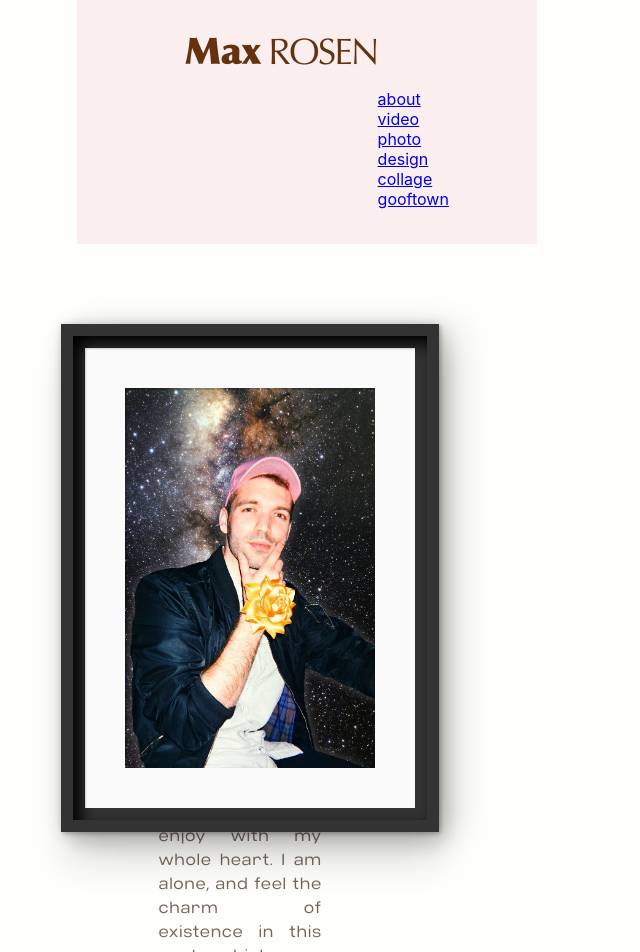
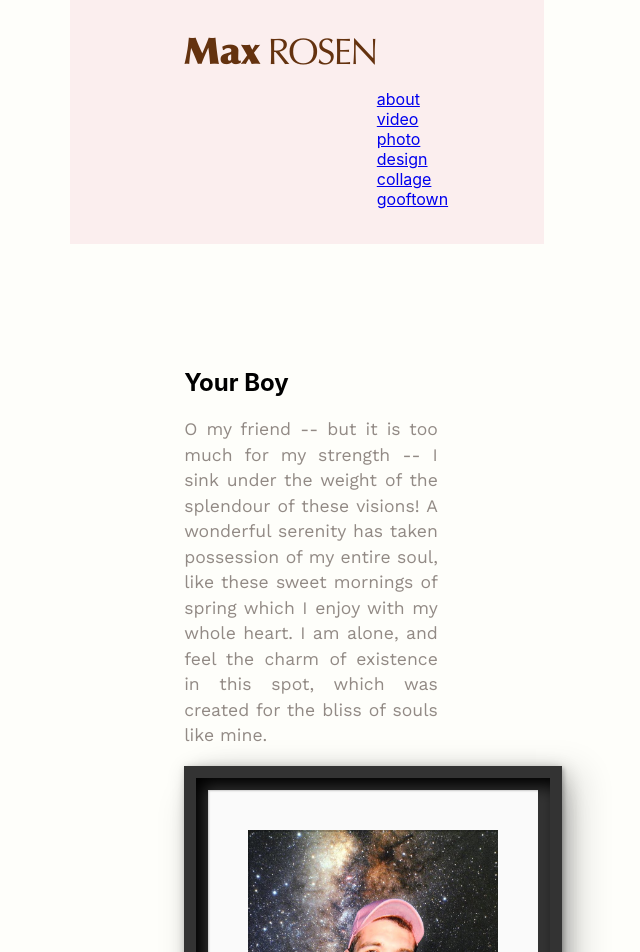
Before and after one commit to sucrete/imax, a React (Create React App) app: page /m/about in a window 1280 px wide. Shown: the top 952 px of the page, without its empty margins (333-973 px from the left). Built offline with nearby package versions, Linux system fonts and the light colour scheme; a web font is replaced by a local one.

Commit message:
updating proportions on font/font size

```diff
--- a/src/components/About.jsx
+++ b/src/components/About.jsx
@@ -5,6 +5,17 @@ class Collage extends React.Component {
     return (
       <div>
         <div className="topBlock">
+          <div className="contentBlock">
+            <h2>Your Boy</h2>
+            <p className="contentBody">
+              O my friend -- but it is too much for my strength -- I sink under
+              the weight of the splendour of these visions! A wonderful serenity
+              has taken possession of my entire soul, like these sweet mornings
+              of spring which I enjoy with my whole heart. I am alone, and feel
+              the charm of existence in this spot, which was created for the
+              bliss of souls like mine.
+            </p>
+          </div>
           <div className="frameContainer">
             <div className="frame__outside">
               <div className="frame__inside">
@@ -18,24 +29,25 @@ class Collage extends React.Component {
             </div>
           </div>
         </div>
-        <h2>Your Boy</h2>
-        <p className="contentBody" style={{ width: "55%" }}>
-          O my friend -- but it is too much for my strength -- I sink under the
-          weight of the splendour of these visions! A wonderful serenity has
-          taken possession of my entire soul, like these sweet mornings of
-          spring which I enjoy with my whole heart. I am alone, and feel the
-          charm of existence in this spot, which was created for the bliss of
-          souls like mine.
-        </p>
+
         <style jsx>{`
-          h2 {
-            font-size: 2em;
-            font-family: "Criteria Regular", sans-serif;
-            padding-bottom: 0.5em;
+          .topBlock {
+            display: flex;
+            flex-wrap: wrap;
+            justify-content: space-between;
+          }
+          .contentBlock {
+            margin: 0 auto;
+            width: 500px;
+          }
+          .contentBody {
+          }
+          .frameContainer {
+            margin: 0 auto;
+            // flex: 1;
           }
           .frame__outside {
-            position: absolute;
-            right: 3em;
+            position: relative;
             background: #333;
             box-shadow: inset -0.5rem -0.5rem 1rem black;
             padding: 0.75rem;
--- a/src/components/Design.jsx
+++ b/src/components/Design.jsx
@@ -12,13 +12,7 @@ class Design extends React.Component {
           charm of existence in this spot, which was created for the bliss of
           souls like mine.
         </p>
-        <style jsx>{`
-          h2 {
-            font-size: 2em;
-            font-family: "Criteria Regular", sans-serif;
-            padding-bottom: 0.5em;
-          }
-        `}</style>
+        <style jsx>{``}</style>
       </div>
     );
   }
--- a/src/components/Main.jsx
+++ b/src/components/Main.jsx
@@ -188,7 +188,10 @@ function Main() {
           height: 100vh;
         }
         h2 {
-          color: #a8b293;
+          font-size: 2em;
+          font-family: "Criteria Demi", sans-serif;
+          padding-bottom: 0.5em;
+          color: #322b2a;
         }
       `}</style>
     </div>
--- a/src/components/Video.jsx
+++ b/src/components/Video.jsx
@@ -275,7 +275,7 @@ function Video() {
 
         <div className="c-tab is-active">
           <div className="c-tab__content">
-            <h3 className="selectWorks">select work ↓</h3>
+            <h3 className="selectWorks">Select work</h3>
             <div className="firstVideo">
               <a
                 href="https://www.youtube.com/watch?v=c3dukvXxtsc"
@@ -383,10 +383,11 @@ function Video() {
       </div>
       <style jsx>{`
         .selectWorks {
-          margin-block-end: 0.2em;
-          font-size: 1.1em;
-          color: #a8b293;
-          font-family: "Bossa Expanded Regular", sans-serif;
+          // margin-block-end: 0.5em;
+          font-size: 1.5em;
+          color: #322b2a;
+          font-family: "Criteria Demi", sans-serif;
+          padding-left: 0.2em;
         }
         .mask,
         .playButton-lrg {
@@ -512,6 +513,7 @@ function Video() {
           opacity: 0.7;
           margin: 0px 10px 0px 10px;
           padding: 10px 15px;
+          font-family: "Criteria Medium", sans-serif;
         }
 
         .c-tabs-nav__link.is-active {
@@ -537,19 +539,21 @@ function Video() {
           margin-top: 3em;
         }
         .c-tab__content p {
-          font-family: "Criteria Regular", sans-serif;
+          font-family: "Work Sans", sans-serif;
           color: #a39c97;
-          font-size: 0.95em;
           line-height: 120%;
-          letter-spacing: 0.04em;
           text-align: justify;
+
         }
         @keyframes showTab {
-          from {
+          0% {
             opacity: 0;
-            top: 5px;
           }
-          to {
+          50% {
+            opacity: 0;
+            top: 15px;
+          }
+          100% {
             opacity: 1;
             top: 0;
           }
@@ -557,20 +561,25 @@ function Video() {
 
         .c-tab-nav-marker {
           min-height: 4px;
-          background-color: #e3cbba;
+          background-color: #dbe0d3;
           position: absolute;
           bottom: -10px;
           transition: all 0.3s ease-out;
         }
         .videoDescription,
         .videoDescriptionSmaller {
-          top: -10px;
+          top: -8px;
           position: relative;
           text-align: left !important;
           line-height: 90%;
           margin-block-start: 0.9em;
           margin-block-end: 1.1em;
+          font-family; "Work Sans";
+          font-weight: 400;
+          left: 3px;
+          font-size: .9em;
         }
+
       `}</style>
     </section>
   );
--- a/src/styles/landing.css
+++ b/src/styles/landing.css
@@ -12,7 +12,7 @@
 }
 
 .card .designVid {
-  width: 350px;
+  width: 410px;
   top: calc(5% + 6vh);
   right: calc(8% + 15vw);
 }
@@ -132,7 +132,7 @@
 }
 
 .headerWrapper .landingHeader {
-  font-size: 9.5em;
+  font-size: 11.5em;
   display: -webkit-box;
   display: -ms-flexbox;
   display: flex;
--- a/src/styles/landing.scss
+++ b/src/styles/landing.scss
@@ -16,7 +16,7 @@ $darkBackground: rgb(34, 34, 34);
     right: calc(8% + 18vw);
   }
   .designVid {
-    width: 350px;
+    width: 410px;
     top: calc(5% + 6vh);
     right: calc(8% + 15vw);
   }
@@ -133,7 +133,7 @@ $darkBackground: rgb(34, 34, 34);
   opacity: 1;
   overflow: hidden;
   .landingHeader {
-    font-size: 9.5em;
+    font-size: 11.5em;
     display: flex;
     padding: 26px 16px 0px 16px;
     overflow: hidden;
--- a/src/styles/main.css
+++ b/src/styles/main.css
@@ -14,30 +14,29 @@ html {
   background: #fefefa !important;
 }
 
-.contentBody {
-  font-size: 0.95em;
-  line-height: 150%;
-  letter-spacing: 0.04em;
-  text-align: justify;
-}
-
 .hidden {
   display: none;
 }
 
-section.mainContent div p,
 .videoDescription {
   color: #74655a;
-  font-size: 1em;
+  font-size: 0.5em;
+}
+
+section.mainContent div p {
+  color: #928a85;
 }
 
 p {
-  font-family: "Criteria Medium", sans-serif;
+  font-family: "Work Sans", sans-serif;
 }
 
 .contentBody {
-  font-family: "Criteria Regular", sans-serif;
+  font-family: "Work Sans", sans-serif;
   font-size: 1.1em;
+  line-height: 145%;
+  text-align: justify;
+  font-family: "Work Sans", "Criteria Regular", sans-serif;
 }
 
 .App {
@@ -59,37 +58,12 @@ p {
   display: -webkit-box;
   display: -ms-flexbox;
   display: flex;
-  position: sticky;
-  position: -webkit-sticky;
   background-color: #fbeeee;
   width: inherit;
-  padding: 2.5em 5.5em 2.2em 5.8em;
+  padding: 2.5em 6em 2.2em 6.2em;
   -webkit-box-pack: justify;
       -ms-flex-pack: justify;
           justify-content: space-between;
-}
-
-.App .innerContainer section.topNavigation:after {
-  content: "";
-  position: absolute;
-  background-size: 100% 100%;
-  top: 0;
-  left: 0px;
-  bottom: -1px;
-  width: 100%;
-  height: auto;
-  visibility: hidden;
-  -webkit-animation: 450ms showBottomBorder;
-          animation: 450ms showBottomBorder;
-  -webkit-animation-delay: 800ms;
-          animation-delay: 800ms;
-  -webkit-animation-iteration-count: 1;
-          animation-iteration-count: 1;
-  -webkit-animation-fill-mode: forwards;
-          animation-fill-mode: forwards;
-  -webkit-animation-direction: normal !important;
-          animation-direction: normal !important;
-  z-index: 8;
 }
 
 .App .innerContainer section.topNavigation .logo {
@@ -157,7 +131,7 @@ p {
 
 .App .innerContainer section.topNavigation .inner #navigationContainer div .navLink {
   text-decoration: none;
-  color: #322b2a;
+  color: #786f7e;
   font-family: "Criteria Medium", sans-serif;
   font-size: 0.9em;
   -webkit-transition: color 250ms ease;
@@ -165,7 +139,7 @@ p {
 }
 
 .App .innerContainer section.topNavigation .inner #navigationContainer div .navLink:hover {
-  color: #786f7e;
+  color: #322b2a;
 }
 
 .App .innerContainer section.topNavigation .inner #navigationContainer div .navLink:last-child {
@@ -175,7 +149,7 @@ p {
 .App .innerContainer section.mainContent {
   z-index: 98;
   margin-bottom: 10em;
-  width: 85%;
+  width: 75%;
   margin: 0 auto;
 }
 
@@ -201,7 +175,7 @@ p {
 .App .innerContainer section.mainContent div .videoSubRoutesContainer a.subRoute {
   letter-spacing: 0.03em;
   display: inline-block;
-  font-family: "Criteria Medium", sans-serif;
+  font-family: "Criteria Demi", sans-serif;
   text-decoration: none;
   color: #3c343d;
   position: relative;
@@ -245,7 +219,6 @@ p {
 
 .App .innerContainer section.mainContent div div.subsection .firstVideo p {
   font-family: "Work Sans", sans-serif;
-  font-size: 1em;
   padding-bottom: 2em;
 }
 
@@ -276,7 +249,7 @@ p {
 }
 
 .App .innerContainer section.mainContent div div.subsection .lesserVideosContainer .lesserVideo .videoDescriptionSmaller {
-  font-size: 1em;
+  font-size: 0.7em;
   text-align: left;
 }
 
--- a/src/styles/main.scss
+++ b/src/styles/main.scss
@@ -16,25 +16,27 @@ html {
   background: #fefefa !important;
 }
 .contentBody {
-  font-size: 0.95em;
-  line-height: 150%;
-  letter-spacing: 0.04em;
-  text-align: justify;
 }
 .hidden {
   display: none;
 }
-section.mainContent div p,
 .videoDescription {
   color: #74655a;
-  font-size: 1em;
+  font-size: 0.5em;
 }
+section.mainContent div p {
+  color: #928a85;
+}
+
 p {
-  font-family: "Criteria Medium", sans-serif;
+  font-family: "Work Sans", sans-serif;
 }
 .contentBody {
-  font-family: "Criteria Regular", sans-serif;
+  font-family: "Work Sans", sans-serif;
   font-size: 1.1em;
+  line-height: 145%;
+  text-align: justify;
+  font-family: "Work Sans", "Criteria Regular", sans-serif;
 }
 .App {
   display: flex;
@@ -46,31 +48,11 @@ p {
     section.topNavigation {
       z-index: 9;
       display: flex;
-      position: sticky;
-      position: -webkit-sticky;
       background-color: #fbeeee;
       width: inherit;
-      padding: 2.5em 5.5em 2.2em 5.8em;
+      padding: 2.5em 6em 2.2em 6.2em;
       justify-content: space-between;
-      &:after {
-        content: "";
-        position: absolute;
-        // border-bottom: 1px solid #663d206b;
-        // background: url(../assets/navbackground.png) no-repeat;
-        background-size: 100% 100%;
-        top: 0;
-        left: 0px;
-        bottom: -1px;
-        width: 100%;
-        height: auto;
-        visibility: hidden;
-        animation: 450ms showBottomBorder;
-        animation-delay: 800ms;
-        animation-iteration-count: 1;
-        animation-fill-mode: forwards;
-        animation-direction: normal !important;
-        z-index: 8;
-      }
+
       .logo {
         display: inline-flex;
         -webkit-font-smoothing: antialiased;
@@ -122,13 +104,13 @@ p {
           div {
             .navLink {
               text-decoration: none;
-              color: #322b2a;
+              color: #786f7e;
               font-family: "Criteria Medium", sans-serif;
               font-size: 0.9em;
               // text-transform: uppercase;
               transition: color 250ms ease;
               &:hover {
-                color: #786f7e;
+                color: #322b2a;
               }
               &:last-child {
                 padding-bottom: 0.7em;
@@ -141,7 +123,7 @@ p {
     section.mainContent {
       z-index: 98;
       margin-bottom: 10em;
-      width: 85%;
+      width: 75%;
       margin: 0 auto;
       div {
         .videoSubRoutesContainer {
@@ -159,7 +141,7 @@ p {
           a.subRoute {
             letter-spacing: 0.03em;
             display: inline-block;
-            font-family: "Criteria Medium", sans-serif;
+            font-family: "Criteria Demi", sans-serif;
             text-decoration: none;
             color: rgb(60, 52, 61);
             position: relative;
@@ -192,7 +174,6 @@ p {
             }
             p {
               font-family: "Work Sans", sans-serif;
-              font-size: 1em;
               padding-bottom: 2em;
             }
           }
@@ -213,7 +194,7 @@ p {
                 }
               }
               .videoDescriptionSmaller {
-                font-size: 1em;
+                font-size: 0.7em;
                 text-align: left;
               }
             }
```
Also changed, not shown: 2 other files (tests, documents, lock files or other folders).
